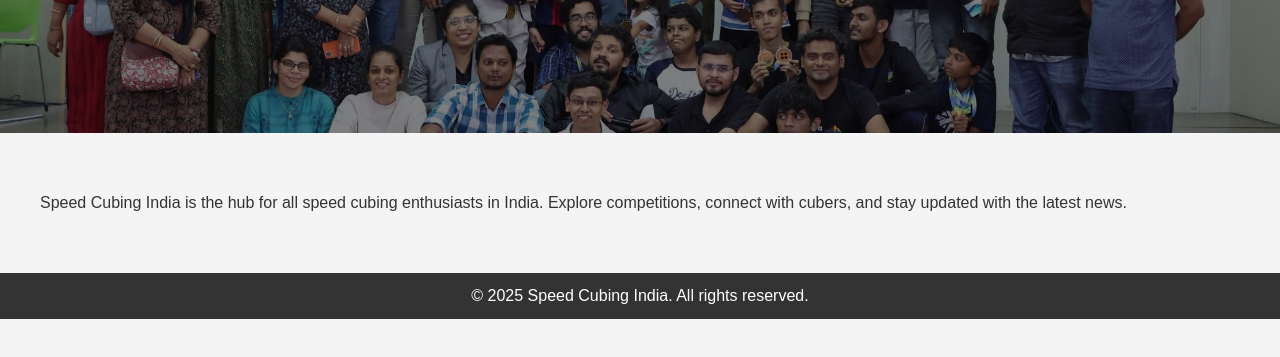
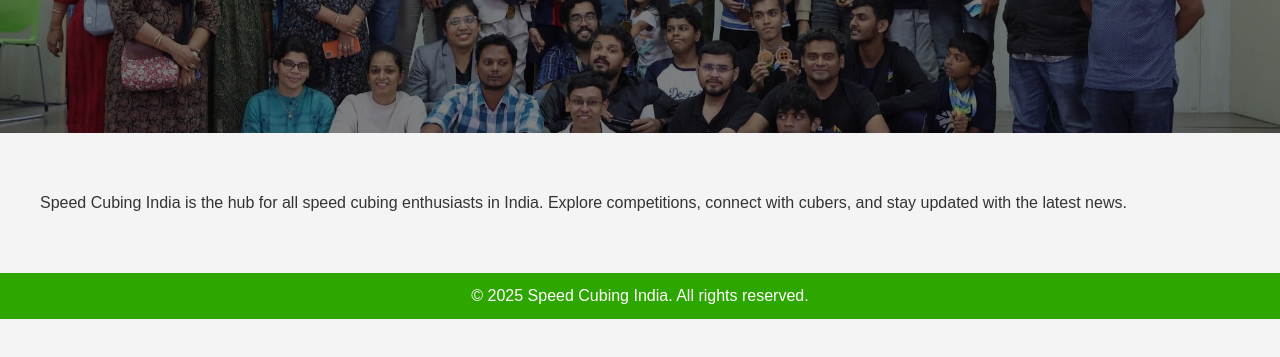
Before and after one commit to lnzainn/speed-cubing-india, a plain HTML site: page index.html in a window 1280 px wide. Shown: the part 365-722 px from the top of the page. Drawn offline with Linux system fonts and the light colour scheme; a script that the page names is missing.

Commit message:
ehh footer color change

```diff
--- a/css/styles.css
+++ b/css/styles.css
@@ -99,7 +99,7 @@ nav a:hover {
 footer {
     text-align: center;
     padding: 10px;
-    background: #333;
+    background: #2da700;
     color: white;
 }
 
```
